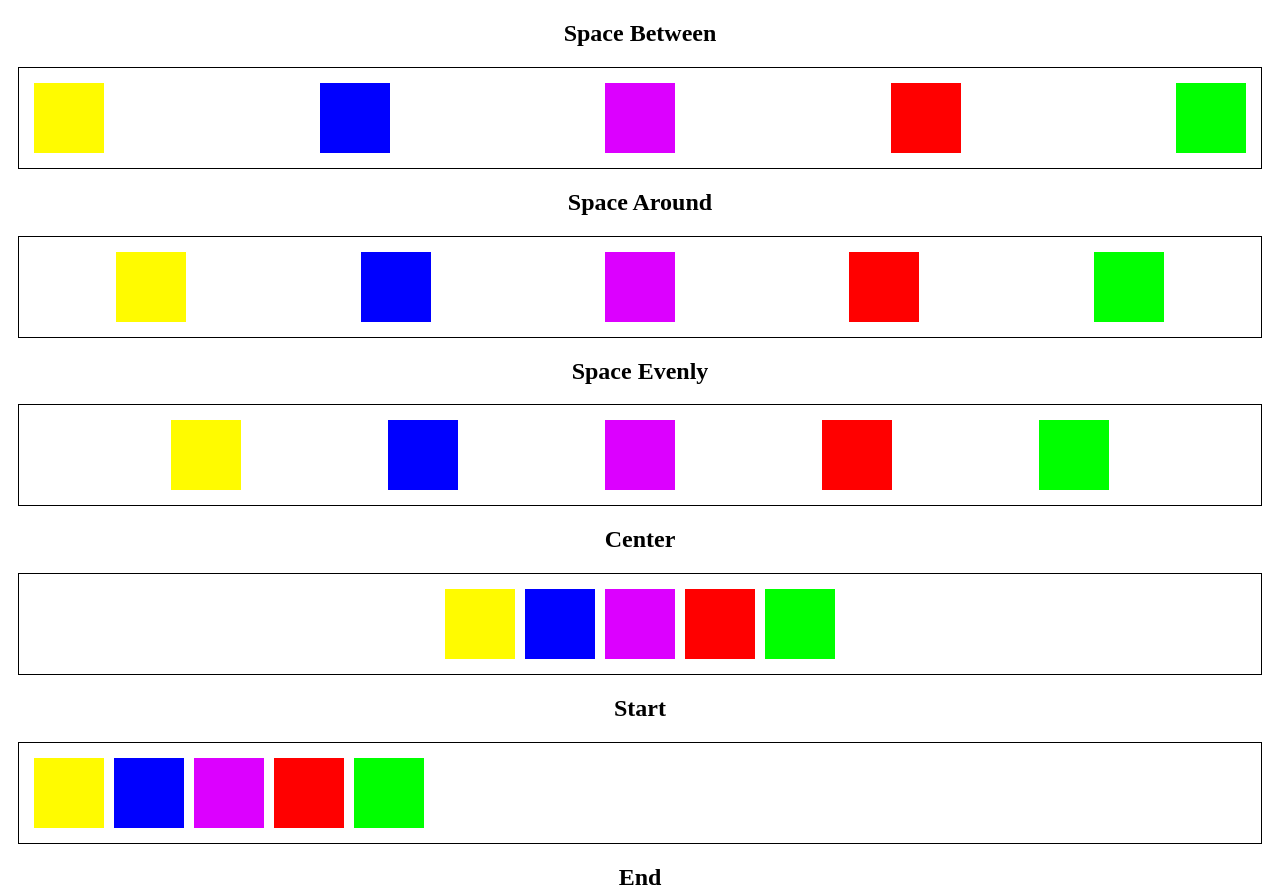
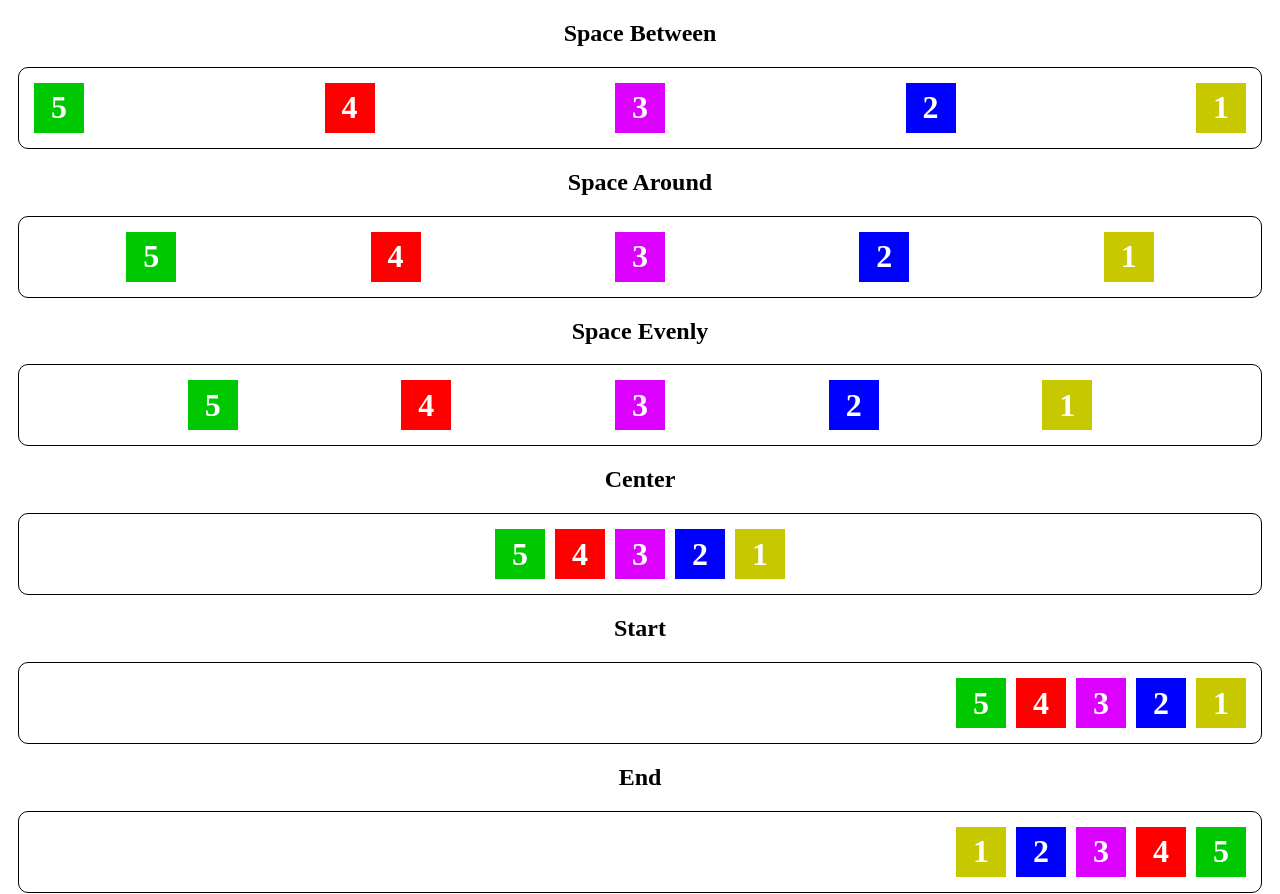
Before and after one commit to EMMMED/development, a plain HTML site: page s3flex/index.html in a window 1280 px wide. Shown: the top 894 px of the page. Drawn offline with Linux system fonts and the light colour scheme.

Commit message:
direction reverse

```diff
--- a/s3flex/css/style.css
+++ b/s3flex/css/style.css
@@ -1,9 +1,14 @@
-div {
+.square  {
+    display: flex;
+    justify-content: center;
+    align-items: center;
     width: 50px;
     height: 50px;
-    background-color: black;
-    padding: 10px 10px;
     margin: 5px;
+    color: white;
+    font-size: 2rem;
+    text-align: center;
+    font-weight: 600;
 }
 
 h2 {
@@ -15,6 +20,12 @@ h2 {
     border:1px solid black;
     padding: 10px 10px;
     margin: 10px 10px;
+    border-radius: 10px;
+}
+
+.reverse {
+    display: flex;
+    flex-direction: row-reverse;
 }
 
 .space-between {
@@ -34,15 +45,15 @@ h2 {
 }
 
 .start {
-    justify-content: start;
+    justify-content: flex-start;
 }
 
 .end {
-    justify-content: end;
+    justify-content: flex-end;
 }
 
 .yellow {
-    background-color: rgb(255, 251, 0);
+    background-color: rgb(200, 200, 0);
 }
 
 .blue {
@@ -54,7 +65,7 @@ h2 {
 }
 
 .green {
-    background-color: rgb(000, 255, 000);
+    background-color: rgb(000, 200, 000);
 }
 
 .purple {
--- a/s3flex/index.html
+++ b/s3flex/index.html
@@ -9,52 +9,52 @@
 </head>
 <body>
     <h2>Space Between</h2>
-    <section class="space-between container">
-        <div class="s-b yellow"></div>
-        <div class="s-b blue"></div>
-        <div class="s-b purple"></div>
-        <div class="s-b red"></div>
-        <div class="s-b green"></div>
+    <section class="space-between container reverse">
+        <div class="square yellow"><p>1</p></div>
+        <div class="square blue"><p>2</p></div>
+        <div class="square purple"><p>3</p></div>
+        <div class="square red"><p>4</p></div>
+        <div class="square green"><p>5</p></div>
     </section>
     <h2>Space Around</h2>
-    <section class="space-around container">
-        <div class="s-p yellow"></div>
-        <div class="s-p blue"></div>
-        <div class="s-p purple"></div>
-        <div class="s-p red"></div>
-        <div class="s-p green"></div>
+    <section class="space-around container reverse">
+        <div class="square yellow"><p>1</p></div>
+        <div class="square blue"><p>2</p></div>
+        <div class="square purple"><p>3</p></div>
+        <div class="square red"><p>4</p></div>
+        <div class="square green"><p>5</p></div>
     </section>
     <h2>Space Evenly</h2>
-    <section class="space-evenly container">
-        <div class="c-e yellow"></div>
-        <div class="c-e blue"></div>
-        <div class="c-e purple"></div>
-        <div class="c-e red"></div>
-        <div class="c-e green"></div>
+    <section class="space-evenly container reverse">
+        <div class="square yellow"><p>1</p></div>
+        <div class="square blue"><p>2</p></div>
+        <div class="square purple"><p>3</p></div>
+        <div class="square red"><p>4</p></div>
+        <div class="square green"><p>5</p></div>
     </section>
     <h2>Center</h2>
-    <section class="center container">
-        <div class="c yellow"></div>
-        <div class="c blue"></div>
-        <div class="c purple"></div>
-        <div class="c red"></div>
-        <div class="c green"></div>
+    <section class="center container reverse">
+        <div class="square yellow"><p>1</p></div>
+        <div class="square blue"><p>2</p></div>
+        <div class="square purple"><p>3</p></div>
+        <div class="square red"><p>4</p></div>
+        <div class="square green"><p>5</p></div>
     </section>
     <h2>Start</h2>
-    <section class="start container">
-        <div class="s yellow"></div>
-        <div class="s blue"></div>
-        <div class="s purple"></div>
-        <div class="s red"></div>
-        <div class="s green"></div>
+    <section class="start container reverse">
+        <div class="square yellow"><p>1</p></div>
+        <div class="square blue"><p>2</p></div>
+        <div class="square purple"><p>3</p></div>
+        <div class="square red"><p>4</p></div>
+        <div class="square green"><p>5</p></div>
     </section>
     <h2>End</h2>
     <section class="end container">
-        <div class="end yellow"></div>
-        <div class="end blue"></div>
-        <div class="end purple"></div>
-        <div class="end red"></div>
-        <div class="end green"></div>
+        <div class="square yellow"><p>1</p></div>
+        <div class="square blue"><p>2</p></div>
+        <div class="square purple"><p>3</p></div>
+        <div class="square red"><p>4</p></div>
+        <div class="square green"><p>5</p></div>
     </section>
 </body>
 </html>
```
